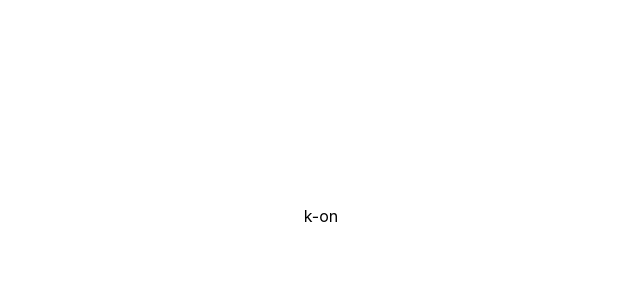
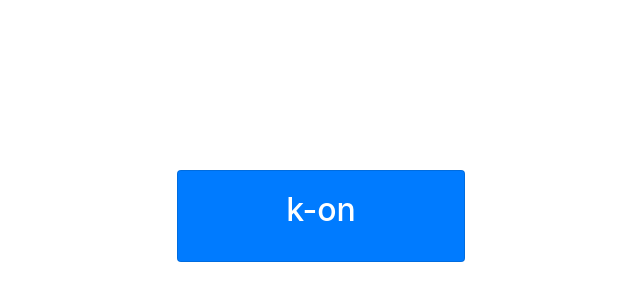
Before and after one commit to klaustinw/a-three, a Next.js app: page / in a window 1280 px wide. Shown: the part 184-484 px from the top of the page, without its empty margins (319-959 px from the left). Built offline with nearby package versions, Linux system fonts and the light colour scheme.

Commit message:
Add stylings
Install bootstrap for react

Add /imgaes for images

```diff
--- a/package.json
+++ b/package.json
@@ -9,10 +9,12 @@
     "export": "next export"
   },
   "dependencies": {
+    "bootstrap": "^4.5.2",
     "gray-matter": "^4.0.2",
     "marked": "^1.2.0",
     "next": "9.5.3",
     "react": "16.13.1",
+    "react-bootstrap": "^1.3.0",
     "react-dom": "16.13.1"
   }
 }
--- a/pages/_app.js
+++ b/pages/_app.js
@@ -1,4 +1,5 @@
 import '../styles/globals.css'
+import 'bootstrap/dist/css/bootstrap.min.css';
 
 function MyApp({ Component, pageProps }) {
   return <Component {...pageProps} />
--- a/pages/anime/[slug].js
+++ b/pages/anime/[slug].js
@@ -9,7 +9,11 @@
     return <>
         <Head>
             <title> {data.title} </title>
-            <meta title="description" content={data.description} />
+            <meta
+                title="description"
+                name="description"
+                content={data.description}
+            />
         </Head>
         <div dangerouslySetInnerHTML={{ __html: htmlString }} />
     </>;
--- a/pages/index.js
+++ b/pages/index.js
@@ -1,22 +1,56 @@
 import Link from 'next/link';
+import Head from 'next/head';
+import fs from 'fs';
 import styles from '../styles/Home.module.css';
-import fs from 'fs';
+import { Card } from 'react-bootstrap';
 
 export default function Home({ slugs }) {
   return (
+    <>
+      <Head>
+        <title>
+          It's All About Anime
+        </title>
+        <meta
+          title='description'
+          name='description'
+          content='A-3 is a mini blog about anime trivia in hope to replace the eye-tearing Wikia Fandom'
+        />
+      </Head>
       <div className={styles.container}>
         {
           slugs.map(slug => {
             return (
               <Link key={slug} href='/anime/[slug]' as={'/anime/' + slug}>
                 <a>
+                  <Card
+                    bg='primary'
+                    style={{
+                      width: '18rem'
+                    }}
+                  > {
+                      /* the idea is to show these background cards as in /images/{slug}.jpg instead of 'primary',
+
+                      ---and on hover, change the whole site's background accordingly and make the background
+                      card transparent--- */
+                    }
+                    <Card.Body>
+                      <Card.Title style={{
+                        color: 'white',
+                        textAlign: 'center',
+                        fontSize: '32px'
+                      }}>
                         {slug}
+                      </Card.Title>
+                    </Card.Body>
+                  </Card>
                 </a>
               </Link>
             )
           })
         }
       </div>
+    </>
   )
 }
 
```
Also changed, not shown: images/k-on.jpg (added), 1 other file (tests, documents, lock files or other folders). Lines whose indentation alone changed are shown as unchanged.
